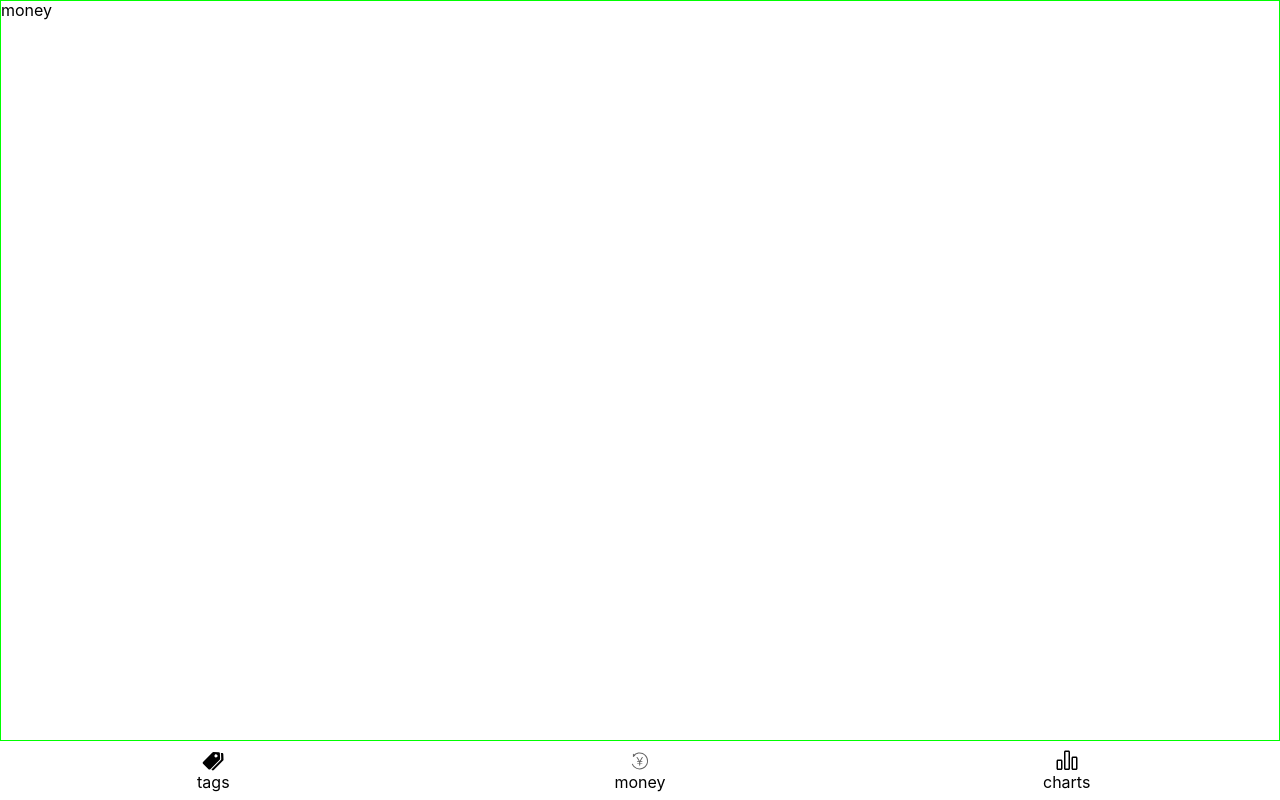
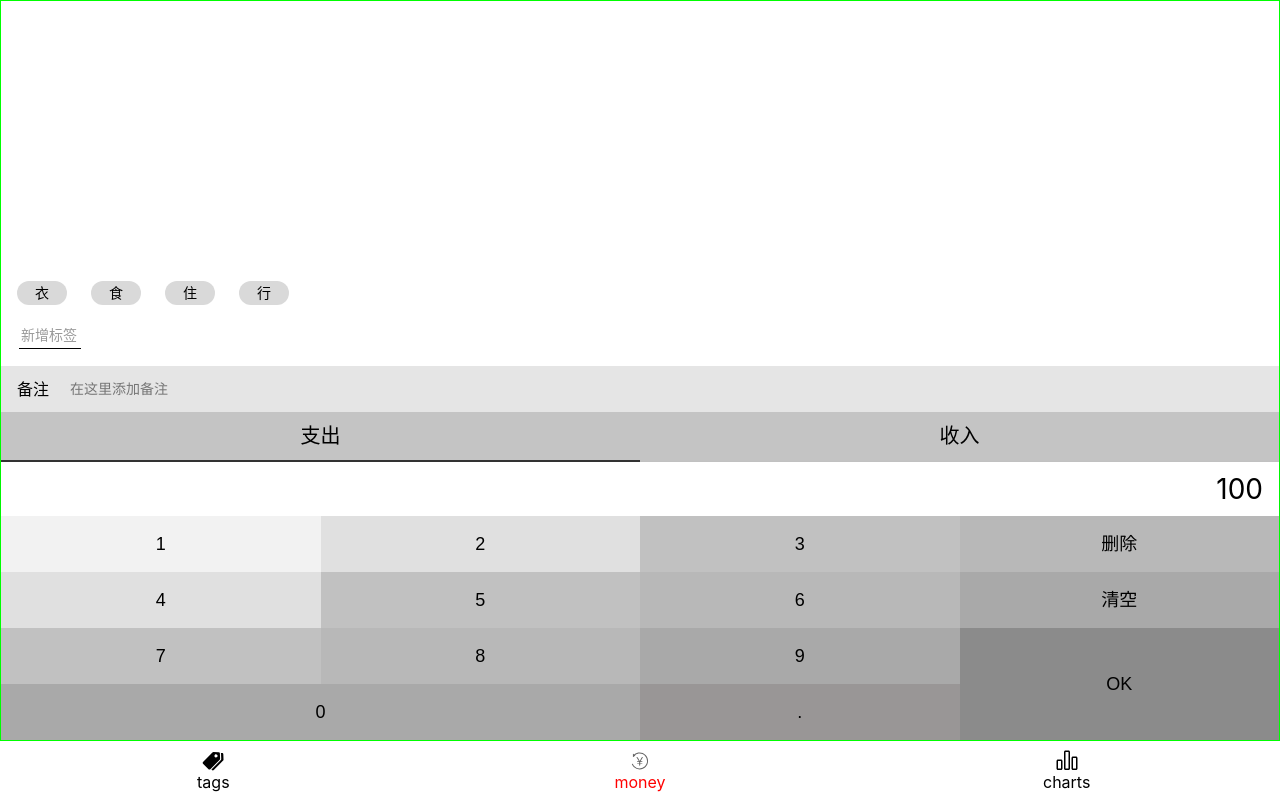
Before and after one commit to github149/ledger, a React app: page /#/money in a window 1280 px wide. Built offline with nearby package versions, Linux system fonts and the light colour scheme.

Commit message:
money组件拆分

```diff
--- a/config/webpack.config.js
+++ b/config/webpack.config.js
@@ -356,7 +356,20 @@ module.exports = function (webpackEnv) {
               test: /.svg$/,
               use: [
                 { loader: "svg-sprite-loader", options: {} },
-                { loader: "svgo-loader", options: {} },
+                {
+                  loader: "svgo-loader",
+                  options: {
+                    plugins: [
+                      {
+                        name: "removeAttrs",
+                        params: {
+                          attrs: "fill"
+                        }
+                      }
+                    ]
+                  }
+
+                },
               ],
             },
             {
--- a/public/index.html
+++ b/public/index.html
@@ -3,14 +3,14 @@
   <head>
     <meta charset="utf-8" />
     <link rel="icon" href="%PUBLIC_URL%/favicon.ico" />
-    <meta name="viewport" content="width=device-width, initial-scale=1" />
+
     <meta name="theme-color" content="#000000" />
     <meta
       name="description"
       content="Web site created using create-react-app"
     />
     <link rel="apple-touch-icon" href="%PUBLIC_URL%/logo192.png" />
-
+    <meta name="viewport" content="width=device-width,initial-scale=1,minimum-scale=1,maximum-scale=1,user-scalable=no,viewport-fit=cover">
     <title>React App</title>
   </head>
   <body>
--- a/src/components/Nav.tsx
+++ b/src/components/Nav.tsx
@@ -1,6 +1,6 @@
 //将导航组件从App组件抽离
 import styled from "styled-components";
-import { Link } from "react-router-dom";
+import { NavLink } from 'react-router-dom'
 import Icon from "./Icon";
 
 const Navbar = styled.nav`
@@ -12,23 +12,23 @@ const Navbar = styled.nav`
 
     > li {
       flex: 1;
-
-      >a{
-
+      > a {
+        &.light{
+          color:red;
+          >.icon{
+            fill:red;
+          }
+        }
         flex: 1;
         display: flex;
-        flex-direction:column;
+        flex-direction: column;
         justify-content: center;
         align-items: center;
       }
-      .icon{
-
-          width:24px;
-          height:24px
+      .icon {
+        width: 24px;
+        height: 24px;
       }
-
-
-
     }
   }
 `;
@@ -37,22 +37,23 @@ export default function Nav() {
     <Navbar>
       <ul>
         <li>
-          <Link to="/">
+
+          <NavLink  to="/" className={({ isActive }) =>isActive ? "light" : ""}>
             <Icon name="#tags" />
             tags
-          </Link>
+          </NavLink>
         </li>
         <li>
-          <Link to="/money">
+          <NavLink to="/money" className={({ isActive }) =>isActive ? "light" : ""}>
             <Icon name="#money" />
             money
-          </Link>
+          </NavLink>
         </li>
         <li>
-          <Link to="/charts">
+          <NavLink to="/charts" className={({ isActive }) =>isActive ? "light" : ""}>
             <Icon name="#chart" />
             charts
-          </Link>
+          </NavLink>
         </li>
       </ul>
     </Navbar>
--- /dev/null
+++ b/src/components/money/Button.tsx
@@ -0,0 +1,26 @@
+import styled from "styled-components";
+
+export default function Button() {
+    return (
+      <Btn>
+        <div className="selected">支出</div>
+        <div>收入</div>
+      </Btn>
+    );
+  }
+  const Btn = styled.div`
+    display: flex;
+    background-color: #c4c4c4;
+    > div {
+      flex: 1;
+      text-align: center;
+      line-height: 48px;
+      font-size: 20px;
+      &.selected::after {
+        content: "";
+        display: block;
+        height: 2px;
+        background: #333333;
+      }
+    }
+  `;
--- /dev/null
+++ b/src/components/money/KeyPad.tsx
@@ -0,0 +1,66 @@
+import styled from "styled-components";
+
+export default function Keypad() {
+  return (
+    <NumberKeyPad>
+      <button>1</button>
+      <button>2</button>
+      <button>3</button>
+      <button>删除</button>
+      <button>4</button>
+      <button>5</button>
+      <button>6</button>
+      <button>清空</button>
+      <button>7</button>
+      <button>8</button>
+      <button>9</button>
+      <button className="ok">OK</button>
+      <button className="zero">0</button>
+      <button>.</button>
+    </NumberKeyPad>
+  );
+}
+const NumberKeyPad = styled.div`
+  > button {
+    &:nth-child(1) {
+      background: #f2f2f2;
+    }
+    &:nth-child(2),
+    :nth-child(5) {
+      background: #e0e0e0;
+    }
+    &:nth-child(3),
+    :nth-child(6),
+    :nth-child(9) {
+      background: #c1c1c1;
+    }
+    &:nth-child(4),
+    :nth-child(7),
+    :nth-child(10) {
+      background: #b8b8b8;
+    }
+    &:nth-child(8),
+    :nth-child(11),
+    :nth-child(13) {
+      background: #a9a9a9;
+    }
+    &:nth-child(12) {
+      background: #8b8b8b;
+    }
+    &:nth-child(14) {
+      background: #999696;
+    }
+    float: left;
+    width: 25%;
+    line-height: 56px;
+    border: none;
+    font-size: 18px;
+    &.ok {
+      line-height: 112px;
+      float: right;
+    }
+    &.zero {
+      width: 50%;
+    }
+  }
+`;
--- /dev/null
+++ b/src/components/money/NumberIInput.tsx
@@ -0,0 +1,19 @@
+import styled from "styled-components";
+
+const NumberInput = styled.div`
+  > div {
+    line-height: 54px;
+    display: flex;
+    justify-content: flex-end;
+    padding-right: 16px;
+    font-size: 28px;
+    box-shadow: 0 1px 3px 0 rgba(0, 0, 0, 0.1);
+  }
+`;
+export default function Input() {
+  return (
+    <NumberInput>
+      <div>100</div>
+    </NumberInput>
+  );
+}
--- /dev/null
+++ b/src/components/money/Remark.tsx
@@ -0,0 +1,27 @@
+import styled from "styled-components"
+const Mark = styled.div`
+  display: flex;
+  line-height: 18px;
+  padding: 10px 16px;
+  background: #e5e5e5;
+  justify-content:center;
+  align-items:center;
+  > input {
+    flex-grow:1;
+    vertical: middle;
+    font-size: 14px;
+    margin-left: 16px;
+    border: none;
+    outline: none;
+    padding: 5px;
+    background: #e5e5e5;
+  }
+`;
+export default function Remark() {
+  return (
+    <Mark>
+      <div>备注</div>
+      <input type="text" placeholder="在这里添加备注" />
+    </Mark>
+  );
+}
--- /dev/null
+++ b/src/components/money/TagsSection.tsx
@@ -0,0 +1,50 @@
+import styled from "styled-components"
+//定义一个函数组件
+export  const TagsSection:React.FunctionComponent = () => {
+    return (
+      <HeaderBar>
+        <ul>
+          <li>衣</li>
+          <li>食</li>
+          <li>住</li>
+          <li>行</li>
+        </ul>
+        <div>新增标签</div>
+      </HeaderBar>
+    );
+  }
+  const HeaderBar = styled.div`
+  display:flex;
+  flex-direction:column;
+  justify-content:flex-end;
+    flex-grow: 1;
+     >ul{
+       display:flex;
+       margin-left:-8px;
+       >li{
+         background-color:#D9D9D9;
+         margin-left:24px;
+         font-size:14px;
+         line-height:24px;
+         padding:0px 18px;
+         border-radius: 18px;
+       }
+     }
+     >div{
+       font-size: 14px;
+       font-weight: 400;
+       line-height: 22px;
+       letter-spacing: 0px;
+       text-align: left;
+       padding:2px;
+       display:inline-block;
+       color:#999999;
+       margin-left:18px;
+       margin-top:17px;
+       margin-bottom:17px;
+       font-size:14px;
+       border-bottom:1px solid #000;
+       width:62px;
+       }
+     }
+  `;
--- a/src/views/Money.tsx
+++ b/src/views/Money.tsx
@@ -1,14 +1,28 @@
 import Nav from "../components/Nav";
 import Layout from "../components/Layout";
 import styled from "styled-components";
+import Remark  from "components/money/Remark";
+import Button from "components/money/Button";
+import Input from "components/money/NumberIInput";
+import Keypad from "components/money/KeyPad";
+import { TagsSection } from "components/money/TagsSection";
 const Main = styled.div`
   border: 1px solid lime;
   flex-grow: 1;
+  display: flex;
+  flex-direction: column;
+
 `;
 export default function Money() {
   return (
     <Layout>
-      <Main> money</Main>
+      <Main>
+        <TagsSection />
+        <Remark />
+        <Button />
+        <Input></Input>
+        <Keypad></Keypad>
+      </Main>
       <Nav />
     </Layout>
   );
--- a/src/views/Nomatch.tsx
+++ b/src/views/Nomatch.tsx
@@ -1,5 +1,4 @@
 
-import Nav from "../components/Nav";
 import Layout from "../components/Layout";
 import styled from "styled-components";
 const Main = styled.div`
```
